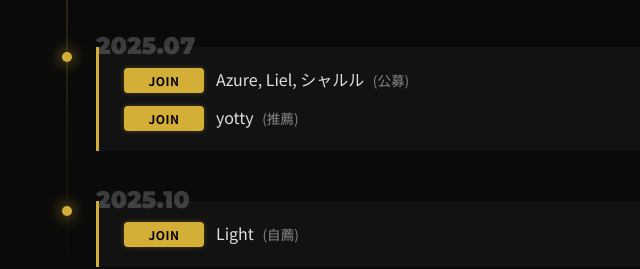
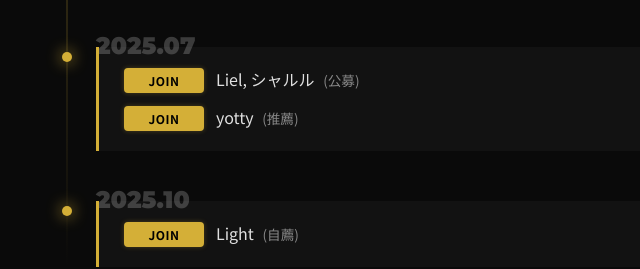
Before and after one commit to qkccc/apeiron-site, a plain HTML site: page about.html in a window 1280 px wide. Shown: the part 1596-1865 px from the top of the page, 159-799 px from the left. Drawn offline with Linux system fonts and the light colour scheme.

Commit message:
delete azure

```diff
--- a/about.html
+++ b/about.html
@@ -170,7 +170,7 @@
                 <div class="timeline-content history-log">
                     <div class="log-item">
                         <span class="log-badge lb-join">JOIN</span>
-                        <span class="log-text">Azure, Liel, シャルル <span class="log-sub">(公募)</span></span>
+                        <span class="log-text">Liel, シャルル <span class="log-sub">(公募)</span></span>
                     </div>
                     <div class="log-item">
                         <span class="log-badge lb-join">JOIN</span>
```
Also changed, not shown: members.html (+2 -2 lines).
